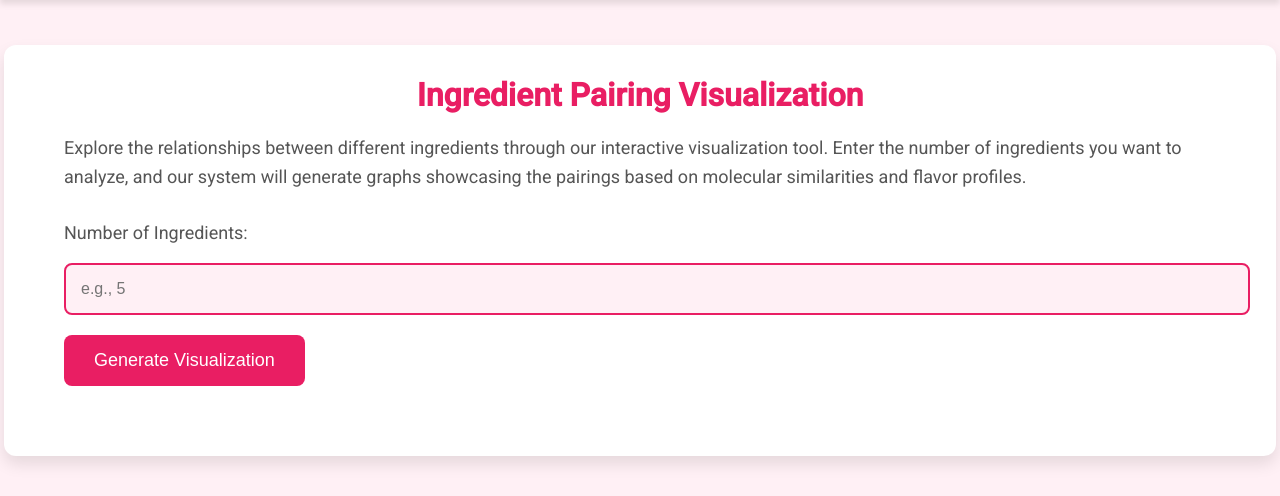
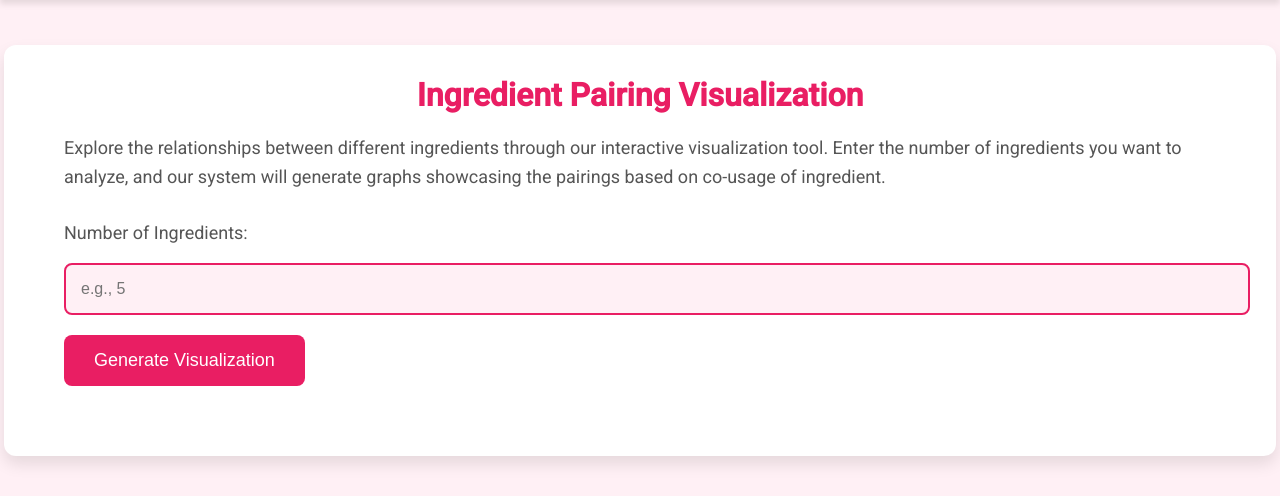
Before and after one commit to bhavyanarnoli/cgas, a Flask app: template templates/visualization.html in a window 1280 px wide. Shown: the part 75-571 px from the top of the page. Run offline with Flask 3, Linux system fonts and the light colour scheme; the template is opened without the code that fills it, so the values that code supplies are empty.

Commit message:
Update visualization.html

```diff
--- a/templates/visualization.html
+++ b/templates/visualization.html
@@ -207,7 +207,7 @@
 
         <!-- Introductory Paragraph -->
         <p class="intro">
-            Explore the relationships between different ingredients through our interactive visualization tool. Enter the number of ingredients you want to analyze, and our system will generate graphs showcasing the pairings based on molecular similarities and flavor profiles.
+            Explore the relationships between different ingredients through our interactive visualization tool. Enter the number of ingredients you want to analyze, and our system will generate graphs showcasing the pairings based on co-usage of ingredient.
         </p>
 
         <!-- Display Error Message if Exists -->
```
